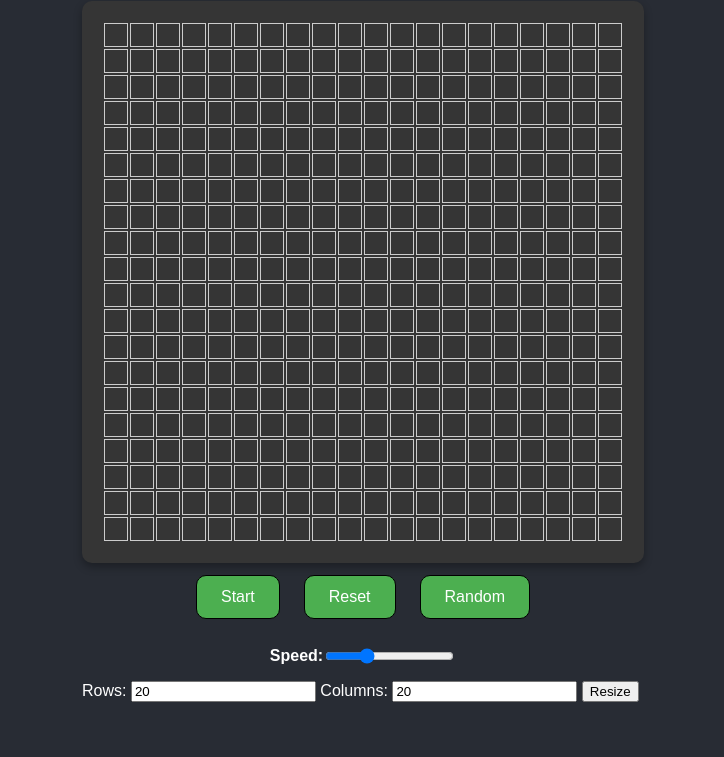
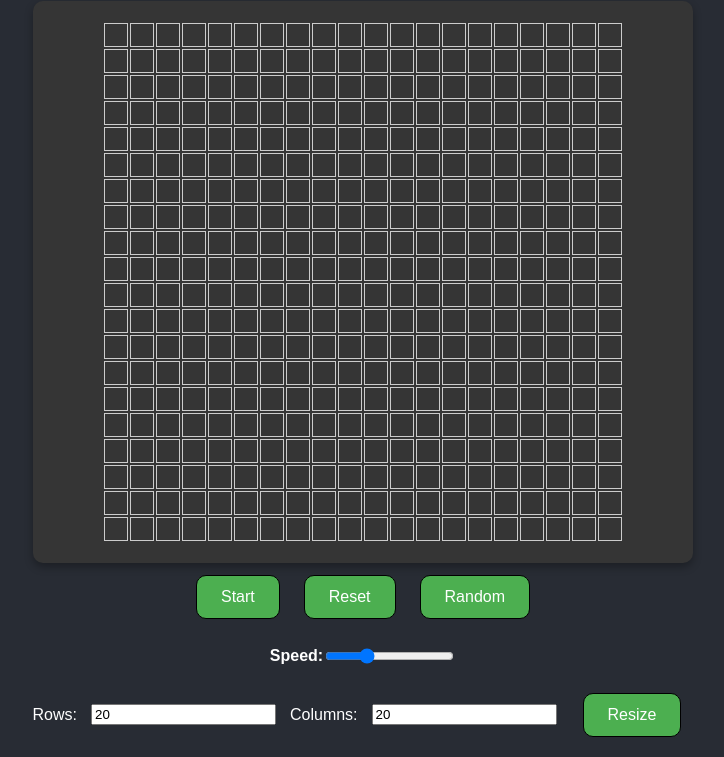
Before and after one commit to facuhero/Life, a plain HTML site: page index.html in a window 1280 px wide. Shown: the part 87-844 px from the top of the page, without its empty margins (277-1001 px from the left). Before the commit the page ends 800 px from the top, so only its background shows below. Drawn offline with Linux system fonts and the light colour scheme.

Commit message:
feat: resize button re style

```diff
--- a/style/styles.css
+++ b/style/styles.css
@@ -39,7 +39,8 @@ td.alive {
 
 #start-button,
 #reset-button,
-#random-button {
+#random-button,
+#resize-button {
   padding: 0.75em 1.5em;
   border-radius: 10px;
   margin: 12px;
@@ -67,3 +68,12 @@ td.alive {
   display: flex;
   justify-content: center;
 }
+
+.row-column-container {
+  display: flex;
+  align-items: center;
+}
+
+.row-column-container > input {
+  margin: 14px;
+}
```
